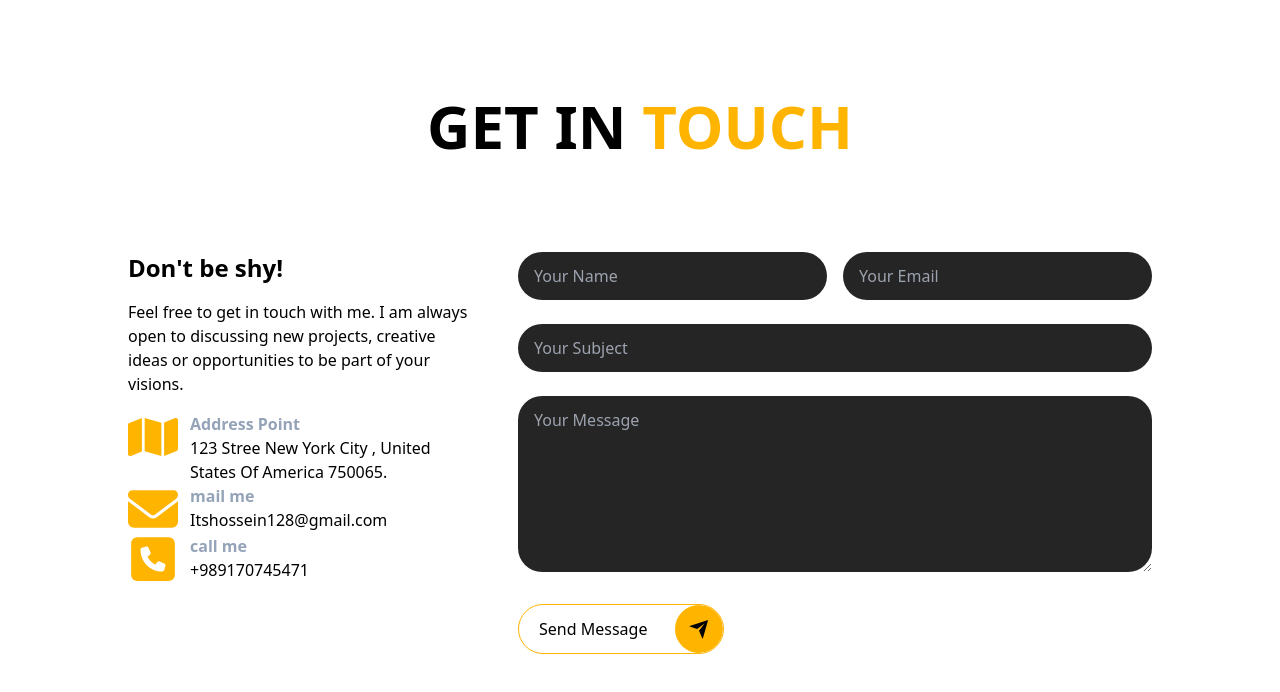
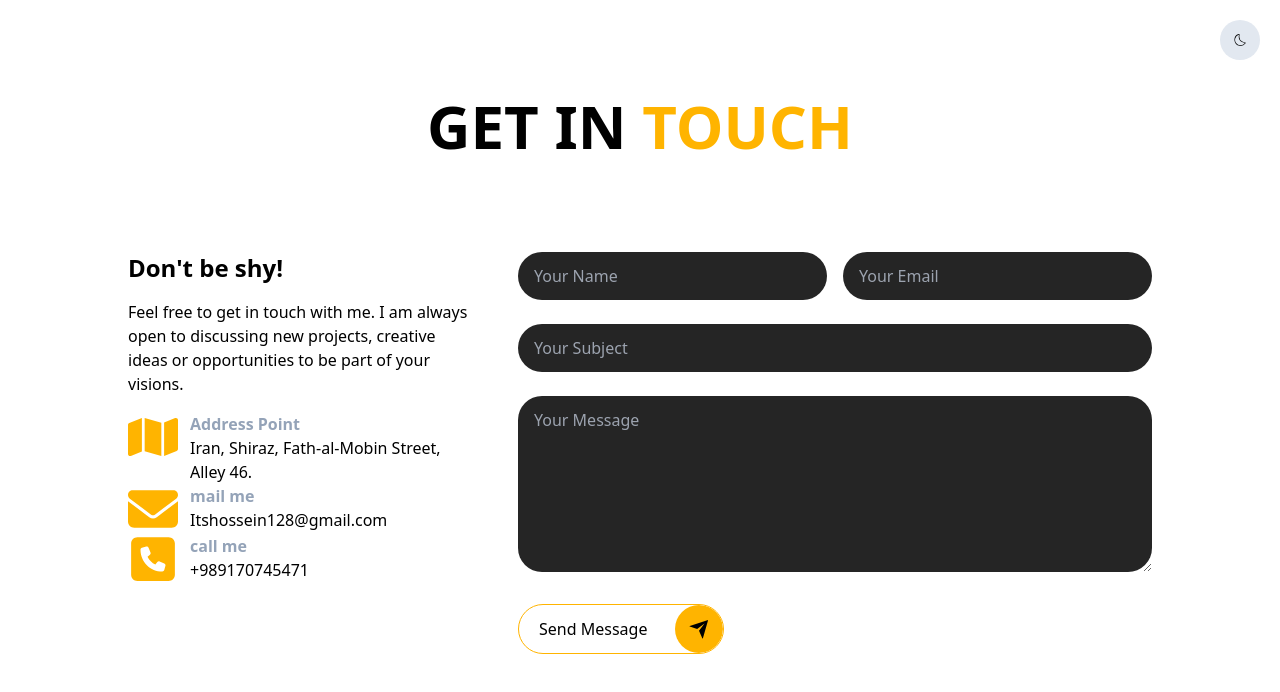
Before and after one commit to Itshossein128/personal-website, a Next.js app: page /contact in a window 1280 px wide. Shown: the top 692 px of the page. Built offline with nearby package versions, Linux system fonts and the light colour scheme.

Commit message:
set themes and correct the address

```diff
--- a/package.json
+++ b/package.json
@@ -11,6 +11,7 @@
   "dependencies": {
     "@hookform/resolvers": "^3.9.1",
     "next": "15.0.3",
+    "next-themes": "^0.4.3",
     "nodemailer": "^6.9.16",
     "react": "19.0.0-rc-66855b96-20241106",
     "react-dom": "19.0.0-rc-66855b96-20241106",
--- /dev/null
+++ b/src/app/components/ThemeChanger.tsx
@@ -0,0 +1,23 @@
+"use client";
+import { useTheme } from "next-themes";
+import { CiDark } from "react-icons/ci";
+import { CiLight } from "react-icons/ci";
+
+const ThemeChanger = () => {
+  const { theme, setTheme } = useTheme();
+
+  return (
+    <button
+      className={`w-10 h-10 rounded-full border-0 outline-0 flex items-center justify-center absolute top-5 right-5 ${
+        theme === "dark" ? "bg-slate-800" : "bg-slate-200"
+      }`}
+      onClick={() => {
+        setTheme((prev) => (prev === "dark" ? "light" : "dark"));
+      }}
+    >
+      {theme === "dark" ? <CiLight /> : <CiDark />}
+    </button>
+  );
+};
+
+export default ThemeChanger;
--- a/src/app/contact/page.tsx
+++ b/src/app/contact/page.tsx
@@ -30,9 +30,7 @@ export default function Contact() {
                   Address Point
                 </span>
                 <br />
-                <span>
-                  123 Stree New York City , United States Of America 750065.
-                </span>
+                <span>Iran, Shiraz, Fath-al-Mobin Street, Alley 46.</span>
               </div>
             </li>
             <li>
--- a/src/app/globals.css
+++ b/src/app/globals.css
@@ -55,3 +55,15 @@ input:-webkit-autofill:active {
   -webkit-text-fill-color: #ffffff;
   transition: background-color 60000s ease-in-out 0s;
 }
+
+
+:root {
+  /* Your default theme */
+  --background: white;
+  --foreground: black;
+}
+
+[data-theme='dark'] {
+  --background: black;
+  --foreground: white;
+}
--- a/src/app/layout.tsx
+++ b/src/app/layout.tsx
@@ -2,7 +2,8 @@ import type { Metadata } from "next";
 import localFont from "next/font/local";
 import { ToastContainer } from "react-toastify";
 import "react-toastify/dist/ReactToastify.css";
-
+import { ThemeProvider } from "next-themes";
+import ThemeChanger from "@/app/components/ThemeChanger";
 import "./globals.css";
 
 const geistSans = localFont({
@@ -27,12 +28,20 @@ export default function RootLayout({
   children: React.ReactNode;
 }>) {
   return (
-    <html lang="en">
+    <html lang="en" suppressHydrationWarning>
       <body
         className={`${geistSans.variable} ${geistMono.variable} antialiased px-3`}
       >
-        {children}
-        <ToastContainer />
+        <ThemeProvider>
+          <ThemeChanger />
+          <aside>
+            <nav>
+              <ul></ul>
+            </nav>
+          </aside>
+          <div>{children}</div>
+          <ToastContainer />
+        </ThemeProvider>
       </body>
     </html>
   );
```
Also changed, not shown: 1 other file (tests, documents, lock files or other folders).
